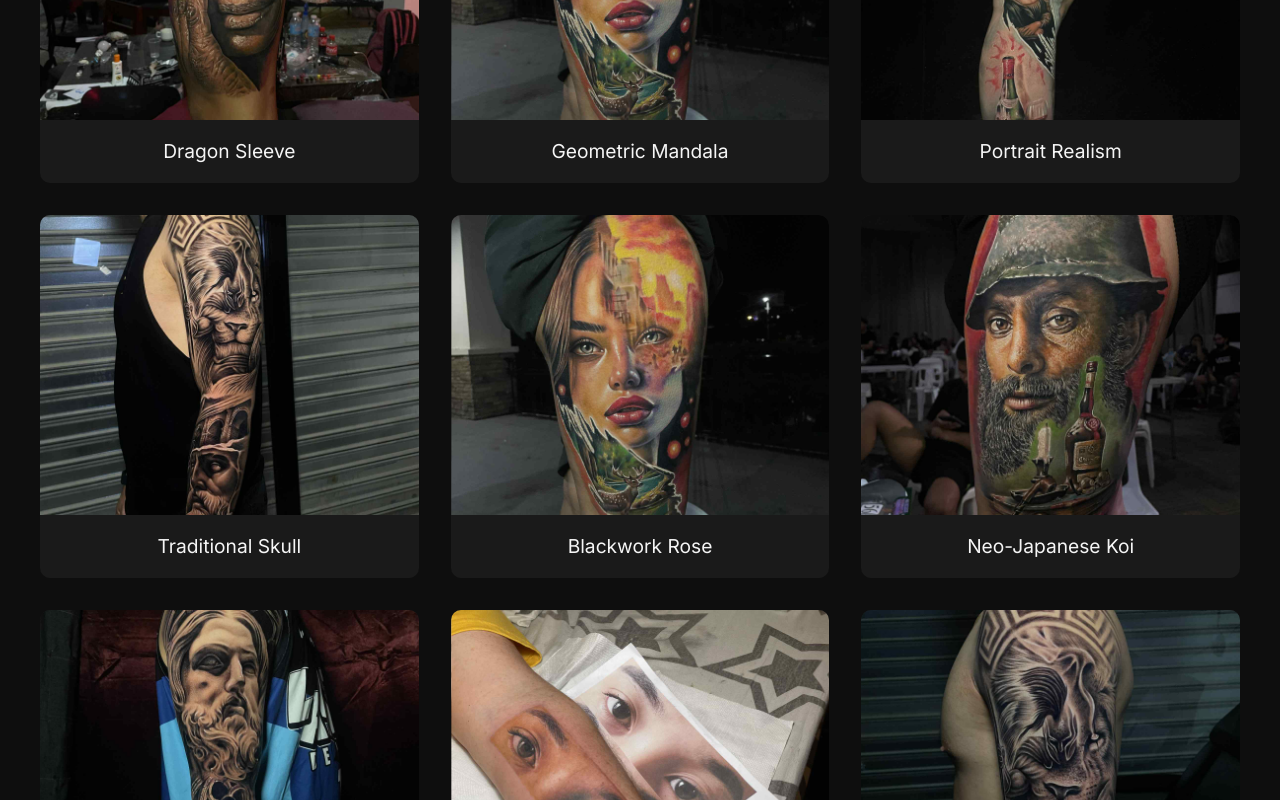
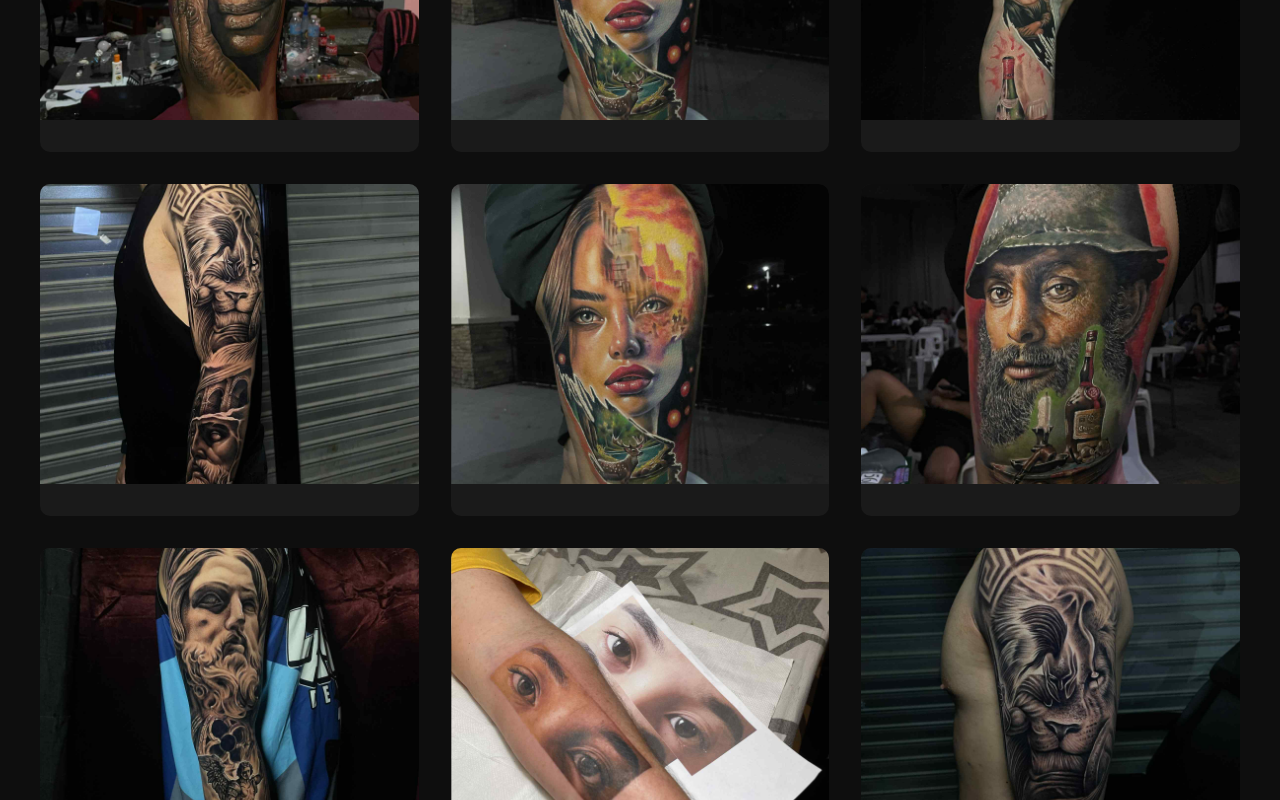
Before and after one commit to estelo2jz/tattoo-ricks, a React (Create React App) app: page /gallery in a window 1280 px wide. Shown: the part 440-1240 px from the top of the page. Built offline with nearby package versions, Linux system fonts and the light colour scheme.

Commit message:
Update Gallery.jsx

```diff
--- a/src/pages/Gallery/Gallery.jsx
+++ b/src/pages/Gallery/Gallery.jsx
@@ -13,16 +13,16 @@ import Tattoo10 from '../../assets/tat00.jpeg';
 import "./Gallery.scss";
 
 const tattoos = [
-  { id: 1, title: "Dragon Sleeve", image: Tattoo01 },
-  { id: 2, title: "Geometric Mandala", image: Tattoo02 },
-  { id: 3, title: "Portrait Realism", image: Tattoo03 },
-  { id: 4, title: "Traditional Skull", image: Tattoo04 },
-  { id: 5, title: "Blackwork Rose", image: Tattoo05 },
-  { id: 6, title: "Neo-Japanese Koi", image: Tattoo06 },
-  { id: 7, title: "Neo-Japanese Koi", image: Tattoo07 },
-  { id: 8, title: "Neo-Japanese Koi", image: Tattoo08 },
-  { id: 9, title: "Neo-Japanese Koi", image: Tattoo09 },
-  { id: 10, title: "Neo-Japanese Koi", image: Tattoo10 },
+  { id: 1, title: "", image: Tattoo01 },
+  { id: 2, title: "", image: Tattoo02 },
+  { id: 3, title: "", image: Tattoo03 },
+  { id: 4, title: "", image: Tattoo04 },
+  { id: 5, title: "", image: Tattoo05 },
+  { id: 6, title: "", image: Tattoo06 },
+  { id: 7, title: "", image: Tattoo07 },
+  { id: 8, title: "", image: Tattoo08 },
+  { id: 9, title: "", image: Tattoo09 },
+  { id: 10, title: "", image: Tattoo10 },
 ];
 
 const Gallery = () => {
```
